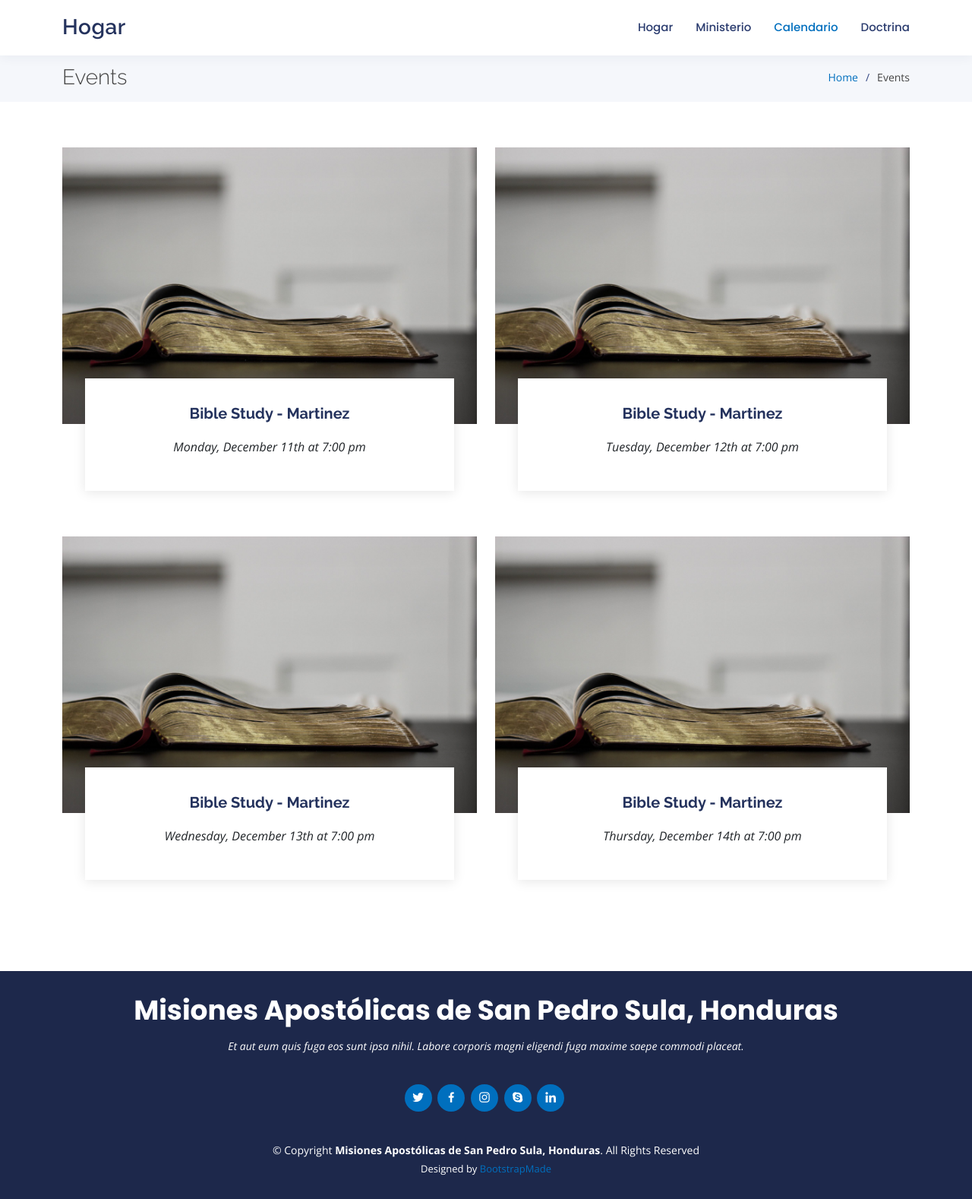
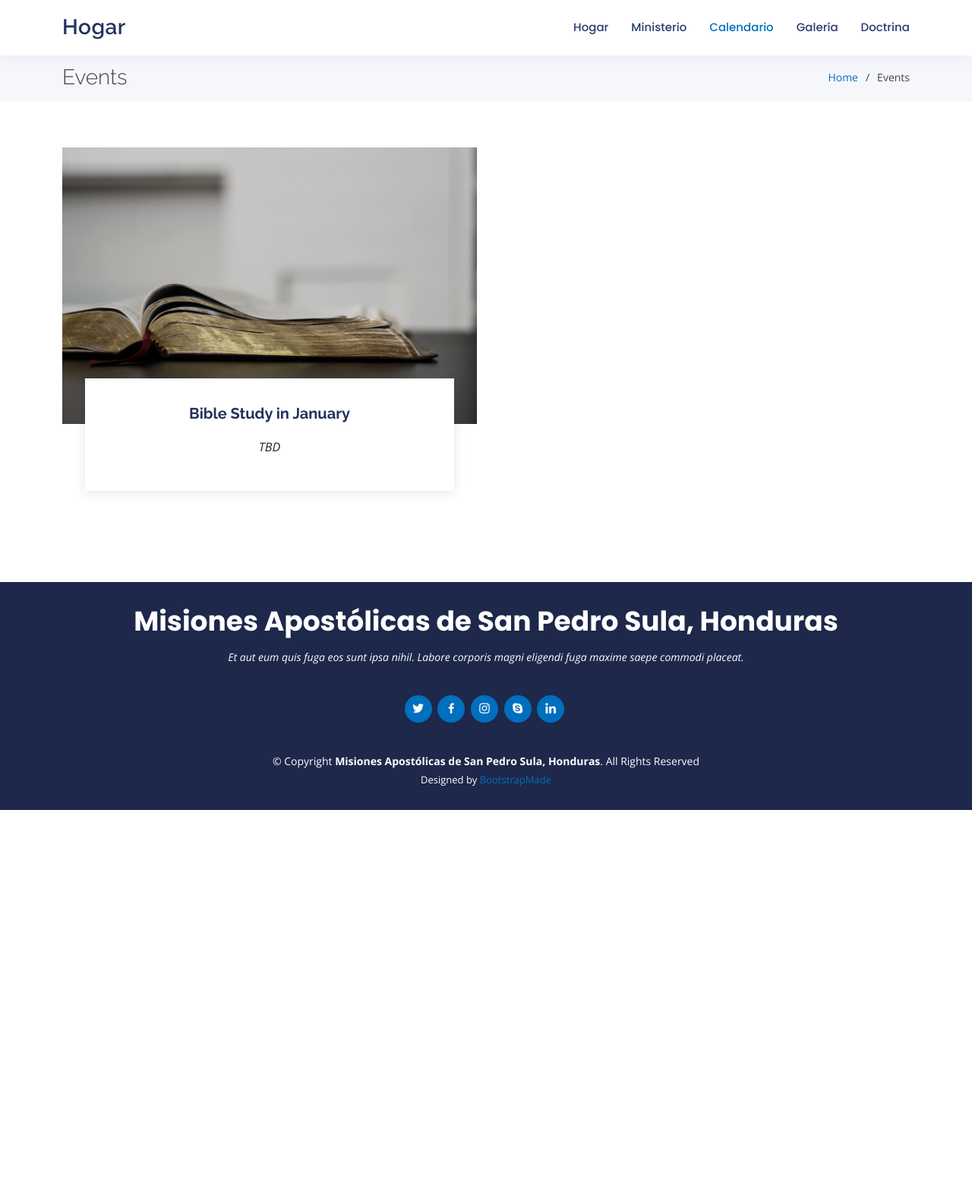
Before and after one commit to praxeastech/sanpedrosula, a PHP site: page /events.html in a window 1280 px wide. Shown: the whole page at 76% size. After the commit the page ends 1066 px from the top, so only its background shows below. Run offline with PHP 8.4, Linux system fonts and the light colour scheme.

Commit message:
Update site

```diff
--- a/events.html
+++ b/events.html
@@ -44,7 +44,8 @@
           <li><a href="index.html">Hogar</a></li>
           <li><a href="our-story.html">Ministerio</a></li>
           <li><a class="active" href="events.html">Calendario</a></li>
-          <li><a href="#">Doctrina</a></li>
+          <li><a href="gallery.html">Galería</a></li>
+          <li><a href="http://doctrine.praxeas.com/about.htm">Doctrina</a></li>
         </ul>
         <i class="bi bi-list mobile-nav-toggle"></i>
       </nav><!-- .navbar -->
@@ -72,7 +73,6 @@
     <!-- ======= Event List Section ======= -->
     <section id="event-list" class="event-list">
       <div class="container">
-
         <div class="row">
           <div class="col-md-6 d-flex align-items-stretch">
             <div class="card">
@@ -80,49 +80,12 @@
                 <img src="assets/img/events-1.jpg" alt="...">
               </div>
               <div class="card-body">
-                <h5 class="card-title">Bible Study - Martinez</h5>
-                <p class="fst-italic text-center">Monday, December 11th at 7:00 pm</p>
+                <h5 class="card-title">Bible Study in January</h5>
+                <p class="fst-italic text-center">TBD</p>
                 <p class="card-text"></p>
               </div>
             </div>
           </div>
-          <div class="col-md-6 d-flex align-items-stretch">
-            <div class="card">
-              <div class="card-img">
-                <img src="assets/img/events-1.jpg" alt="...">
-              </div>
-              <div class="card-body">
-                <h5 class="card-title">Bible Study - Martinez</h5>
-                <p class="fst-italic text-center">Tuesday, December 12th at 7:00 pm</p>
-                <p class="card-text"></p> </div>
-            </div>
-          </div>
-        </div>
-        <div class="row">
-          <div class="col-md-6 d-flex align-items-stretch">
-            <div class="card">
-              <div class="card-img">
-                <img src="assets/img/events-1.jpg" alt="...">
-              </div>
-              <div class="card-body">
-                <h5 class="card-title">Bible Study - Martinez</h5>
-                <p class="fst-italic text-center">Wednesday, December 13th at 7:00 pm</p>
-                <p class="card-text"></p>
-              </div>
-            </div>
-          </div>
-          <div class="col-md-6 d-flex align-items-stretch">
-            <div class="card">
-              <div class="card-img">
-                <img src="assets/img/events-1.jpg" alt="...">
-              </div>
-              <div class="card-body">
-                <h5 class="card-title">Bible Study - Martinez</h5>
-                <p class="fst-italic text-center">Thursday, December 14th at 7:00 pm</p>
-                <p class="card-text"></p> </div>
-            </div>
-          </div>
-        </div>
       </div>
     </section><!-- End Event List Section -->
 
--- a/gallery.html
+++ b/gallery.html
@@ -5,7 +5,7 @@
   <meta charset="utf-8">
   <meta content="width=device-width, initial-scale=1.0" name="viewport">
 
-  <title>Gallery - MeFamily Bootstrap Template</title>
+  <title>Galería</title>
   <meta content="" name="description">
   <meta content="" name="keywords">
 
@@ -44,7 +44,7 @@
           <li><a class="active" href="index.html">Hogar</a></li>
           <li><a href="our-story.html">Ministerio</a></li>
           <li><a href="events.html">Calendario</a></li>
-          <li><a href="gallery.html">Doctrina</a></li>
+          <li><a href="gallery.html">Galería</a></li>
           <!--
           <li class="dropdown"><a href="#"><span>Drop Down</span> <i class="bi bi-chevron-down"></i></a>
             <ul>
--- a/index.html
+++ b/index.html
@@ -43,7 +43,8 @@
           <li><a class="active" href="index.html">Hogar</a></li>
           <li><a href="our-story.html">Ministerio</a></li>
           <li><a href="events.html">Calendario</a></li>
-          <li><a href="#">Doctrina</a></li>
+          <li><a href="gallery.html">Galería</a></li>
+          <li><a href="http://doctrine.praxeas.com/about.htm">Doctrina</a></li>
         </ul>
         <i class="bi bi-list mobile-nav-toggle"></i>
       </nav><!-- .navbar -->
@@ -125,7 +126,7 @@
               Creemos en los dones del Espíritu que operan en la Iglesia con la obediencia al
               Evangelio de Jesucristo (Juan 3:5, Hechos 2:38) y el derramamiento del Espíritu Santo.
             </p>
-            <a href="#" class="btn-learn-more">Aprende más</a>
+            <a href="our-story.html" class="btn-learn-more">Aprende más</a>
           </div>
         </div>
 
```
Also changed, not shown: our-story.html (+19 -1 lines), Readme.txt (added), Untitled-1.html (line endings or trailing spaces), assets/img/members/member-SanPedro14.jpg (added), assets/img/members/member-SanPedro15.jpg (added), assets/img/members/member-SanPedro16.jpg (added), assets/img/members/member-SanPedro17.jpg (added), assets/js/main.js (line endings or trailing spaces), assets/vendor/boxicons/css/animations.css, assets/vendor/boxicons/css/transformations.css (line endings or trailing spaces), assets/vendor/php-email-form/validate.js (line endings or trailing spaces), contact.html (line endings or trailing spaces), forms/Readme.txt, forms/contact.php (line endings or trailing spaces).
